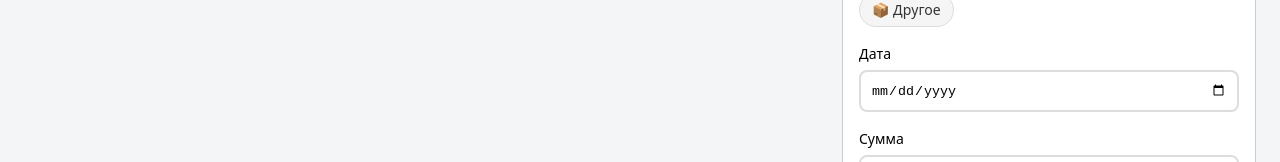
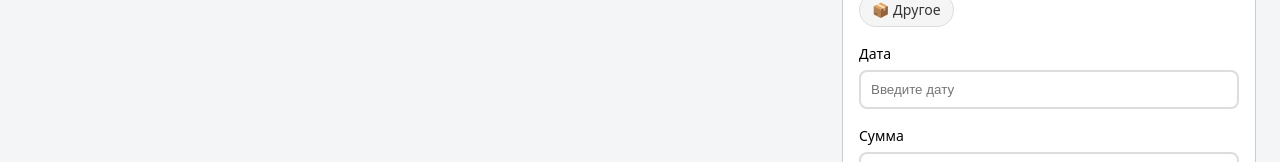
Before and after one commit to EkSheva/Skypro.Wallet, a React (Vite) app: page /expenses in a window 1280 px wide. Shown: the part 412-574 px from the top of the page. Built offline with nearby package versions, Linux system fonts and the light colour scheme; no server answers; sample sign-in values are in the browser's storage.

Commit message:
редактирование поля даты

```diff
--- a/src/components/Expenses/Expenses.jsx
+++ b/src/components/Expenses/Expenses.jsx
@@ -209,12 +209,13 @@ const fetchExpenses = useCallback(async () => {
           <label>
             Дата {errors.date && <span>{errors.date}</span>}
             <S.Input
-              type="date"
+              type="amount"
               name="date"
               value={form.date}
               onChange={handleChange}
               $error={errors.date}
               $valid={form.date && !errors.date}
+              placeholder="Введите дату"
             />
           </label>
 
```
